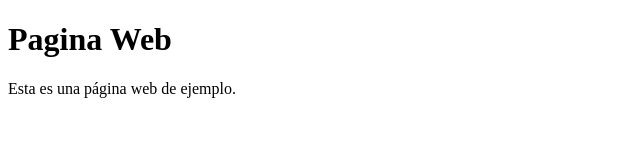
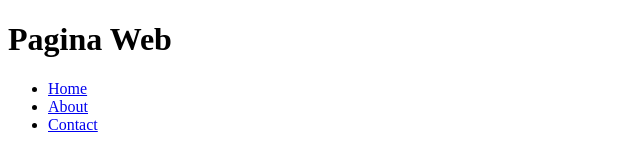
Before and after one commit to aojedacs/pagina-web, a plain HTML site: page index.html in a window 1280 px wide. Shown: the whole page, without its empty margins (0-640 px from the left). Drawn offline with Linux system fonts and the light colour scheme.

Commit message:
se agrego lista de secciones

```diff
--- a/index.html
+++ b/index.html
@@ -7,7 +7,14 @@
 </head>
 <body>
     <h1>Pagina Web</h1>
-    <p>Esta es una página web de ejemplo.</p>
+    <ul>
+        <li><a href="index.html">Home</a></li>
+        <li><a href="about.html">About</a></li>
+        <li><a href="contact.html">Contact</a></li>
+    </ul>
+
+
+
 
 </body>
 </html>
```
